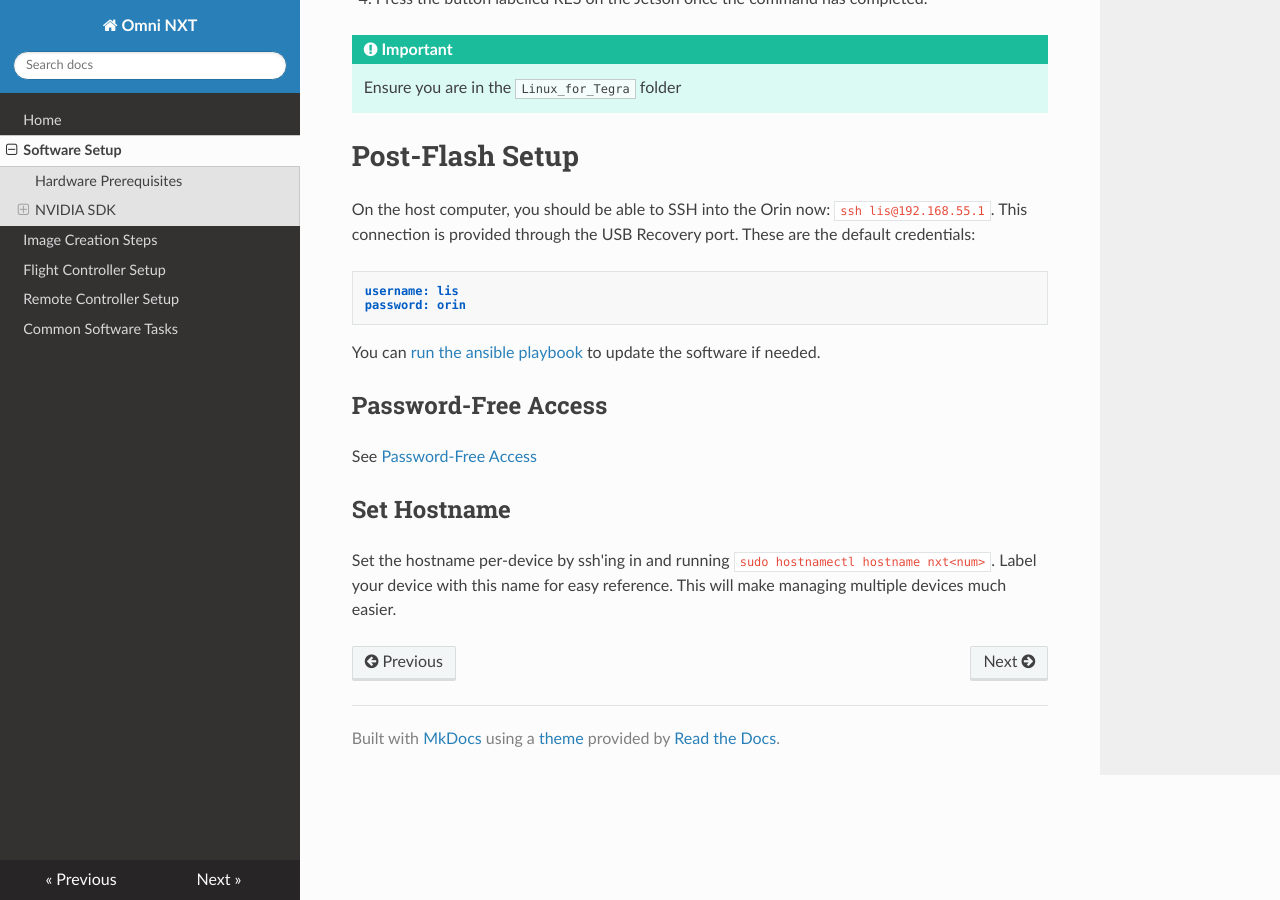
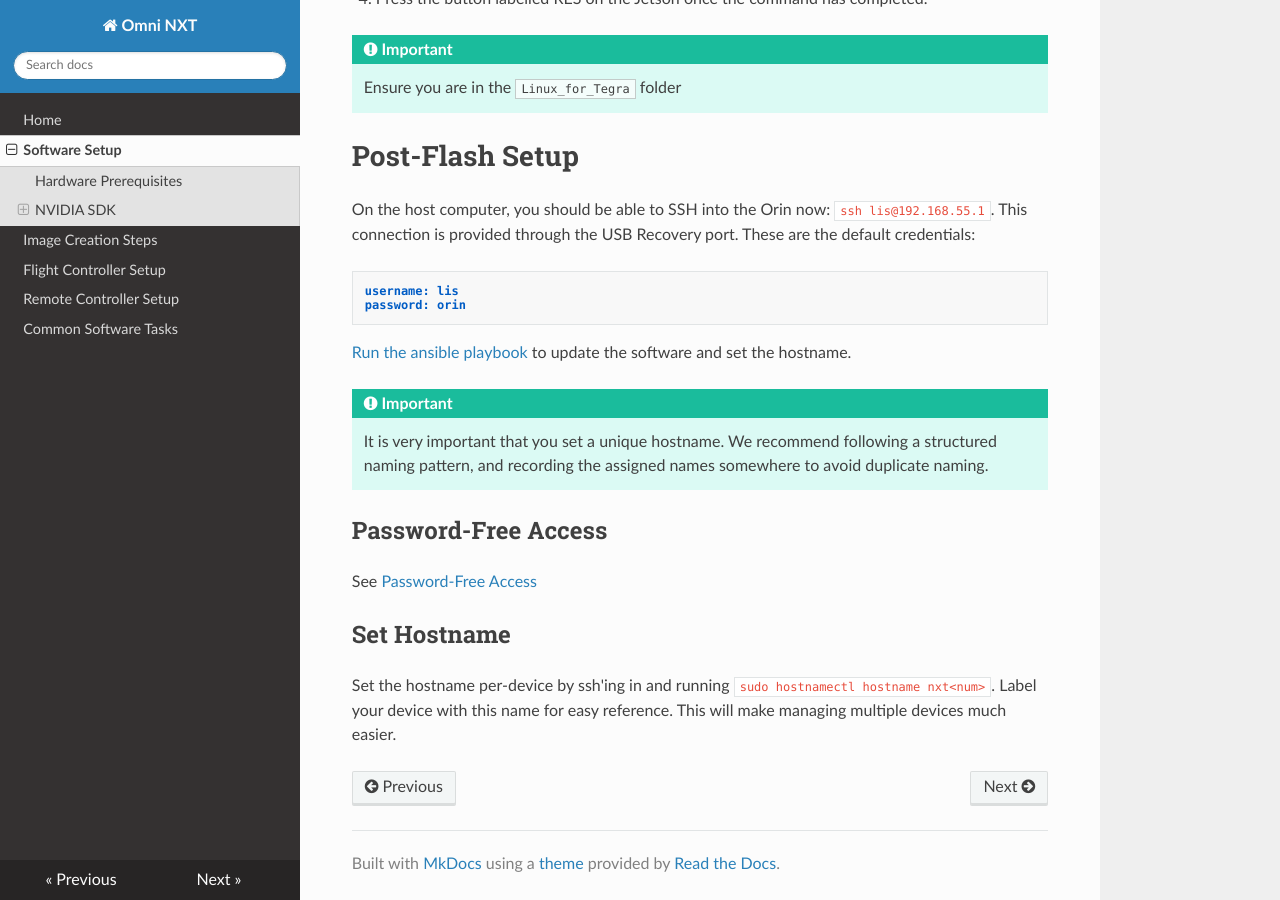
Before and after one commit to lis-epfl/swarm-nxt, an MkDocs documentation site: the page built from docs/software-setup.md, in a window 1280 px wide and 900 px high, scrolled down 1378 px. Built offline with MkDocs 1.6.1, drawn with Linux system fonts in a browser that asks for light colours; nearby versions of some CDN libraries.

Commit message:
Add hostname

````diff
--- a/docs/software-setup.md
+++ b/docs/software-setup.md
@@ -55,7 +55,10 @@ username: lis
 password: orin
 ```
 
-You can [run the ansible playbook](image-creation.md#ansible-installation) to update the software if needed.
+[Run the ansible playbook](image-creation.md#run-ansible-playbook) to update the software and set the hostname.
+
+!!! important
+    It is very important that you set a unique hostname. We recommend following a structured naming pattern, and recording the assigned names somewhere to avoid duplicate naming.
 
 ## Password-Free Access
 
````
Also changed, not shown: docs/image-creation.md (+2 -2 lines), 1 other file.
